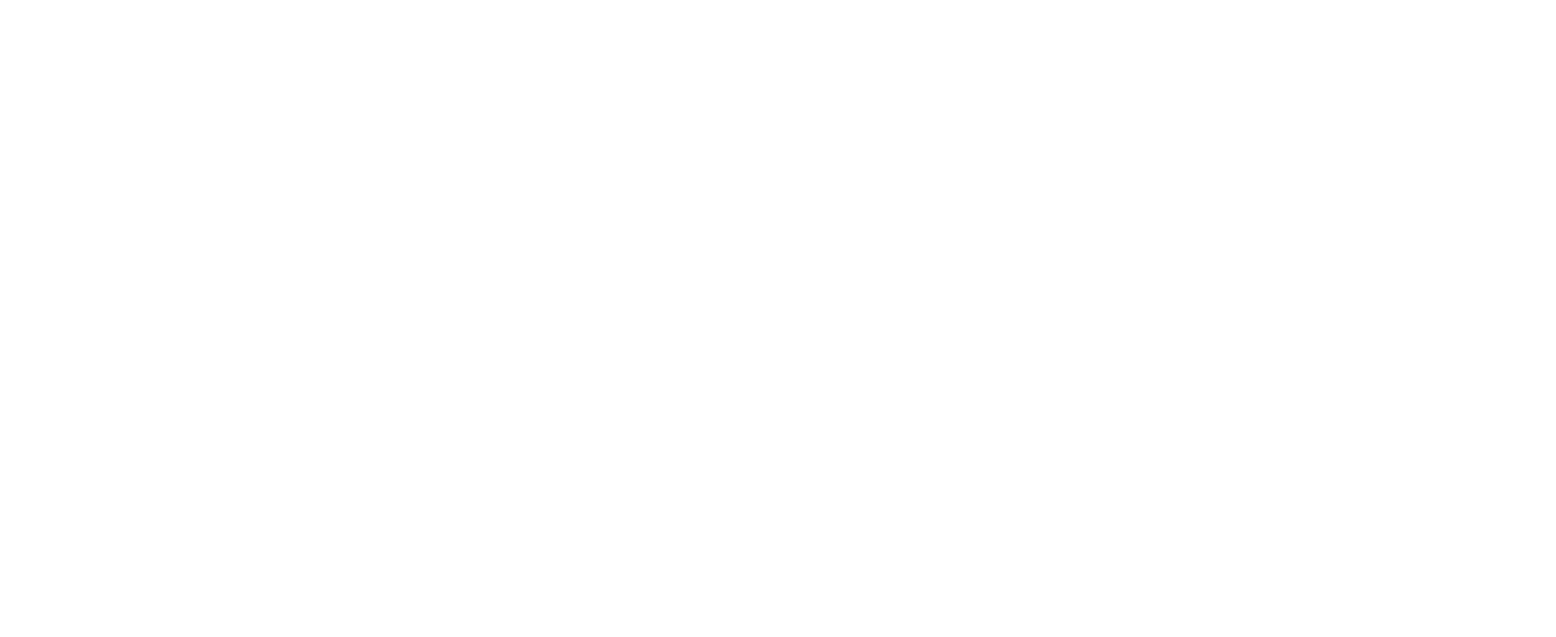
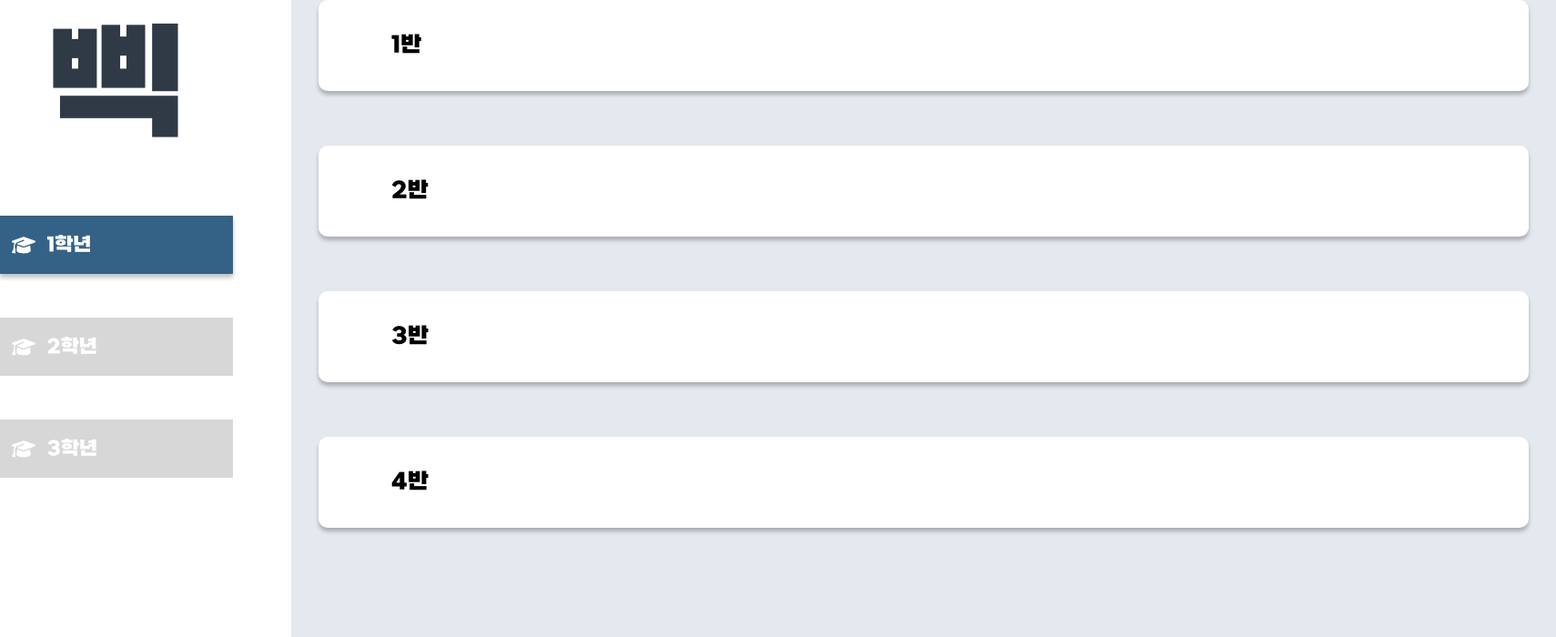
Before and after one commit to 8Bit-beep/BBEEP_Web, a React (Create React App) app: page /check-class/first-grade in a window 1280 px wide. Before the commit this address had no page. Shown: the top 700 px of the page at 91% size, 1710 px wide, since content can reach past the window. Built offline with nearby package versions, Linux system fonts and the light colour scheme.

Commit message:
Components Slice

```diff
--- a/src/App.js
+++ b/src/App.js
@@ -1,18 +1,15 @@
-import './App.css';
+import "./App.css";
 import { BrowserRouter, Routes, Route } from "react-router-dom";
-import Main from "./Components/Main/Main";
 import Login from "./Components/Login/Login";
-// import side from "./Components/side/side";
-
+import CheckClass from "./Components/CheckClass/CheckClass";
 
 function App() {
   return (
     <BrowserRouter>
       <div className="App">
         <Routes>
-          <Route path="/" element={<Main />} />
-            <Route path="/Login" element={<Login />} />
-
+          <Route path="/" element={<Login />} />
+          <Route path="/check-class/first-grade" element={<CheckClass />} />
         </Routes>
       </div>
     </BrowserRouter>
--- a/src/Components/Main/Main.css
+++ b/src/Components/CheckClass/CheckClass.css
@@ -1,8 +1,8 @@
-.MainWrapper {
+.ClassCheckWrapper {
   display: flex;
 }
 
-.Main {
+.Category {
   display: flex;
   position: absolute;
   left: 320px;
@@ -12,7 +12,7 @@
   flex-direction: column;
   background: #e4e8ef;
 }
-.Main > div {
+.Category > div {
   display: flex;
   height: 100px;
   border-radius: 10px;
@@ -54,7 +54,7 @@
   margin-top: 25px;
 }
 
-.SelectedRoom {
+.Class {
   color: #004ba4;
   font-family: "SBAggroB";
   font-size: 1.5rem;
--- /dev/null
+++ b/src/Components/CheckClass/CheckClass.jsx
@@ -0,0 +1,31 @@
+import React, { useState } from "react";
+import "./CheckClass.css";
+import Side from "../Side/FirstGrade";
+import { useNavigate } from "react-router-dom";
+const CheckClass = () => {
+  const navigate = useNavigate();
+
+  const onClickCheckRoom = () => {
+    navigate("/check-room");
+  };
+
+  return (
+    <div className="ClassCheckWrapper">
+      <Side />
+      <div className="HeaderBar">
+        <span onClick={onClickCheckRoom} className="Room">
+          실 조회하기
+        </span>
+        <span className="Class">학반 조회하기</span>
+      </div>
+      <div className="Category">
+        <div>1반</div>
+        <div>2반</div>
+        <div>3반</div>
+        <div>4반</div>
+      </div>
+    </div>
+  );
+};
+
+export default CheckClass;
--- a/src/Components/Main/Main.jsx
+++ /dev/null
@@ -1,48 +0,0 @@
-import React, { useState } from "react";
-import "./Main.css";
-import Side from "../Side/side";
-import { useNavigate } from "react-router-dom";
-const Bbeep = () => {
-  const [isSelectedRoom, setIsSelectedRoom] = useState("");
-  const navigate = useNavigate();
-
-  const HandleSearchRoom = (room) => {
-    setIsSelectedRoom((prevRoom) => (prevRoom === room ? null : room));
-
-    switch (room) {
-      case "실 조회하기":
-        navigate("check-room");
-        break;
-      case "학반 조회하기":
-        navigate("check-class");
-    }
-  };
-
-  return (
-    <div className="MainWrapper">
-      <Side />
-      <div className="HeaderBar">
-        <span
-          onClick={() => HandleSearchRoom("실 조회하기")}
-          className={isSelectedRoom === "실 조회하기" ? "SelectedRoom" : "Room"}
-        >
-          실 조회하기
-        </span>
-        <span
-          onClick={() => HandleSearchRoom("학반 조회하기")}
-          className={isSelectedRoom === "학반 조회하기" ? "SelectedRoom" : "Room"}
-        >
-          학반 조회하기
-        </span>
-      </div>
-      <div className="Main">
-        <div>1반</div>
-        <div>2반</div>
-        <div>3반</div>
-        <div>4반</div>
-      </div>
-    </div>
-  );
-};
-
-export default Bbeep;
--- /dev/null
+++ b/src/Components/Side/FirstGrade.jsx
@@ -0,0 +1,49 @@
+import React, { useState } from "react";
+import "../../style/Side.style/Side.css";
+import { FontAwesomeIcon } from "@fortawesome/react-fontawesome";
+import { faGraduationCap } from "@fortawesome/free-solid-svg-icons";
+import { useNavigate } from "react-router-dom";
+const Side = () => {
+  const [clickedCategory, setIsClickedCategory] = useState(null);
+
+  const navigate = useNavigate();
+
+  const onClickGradeCategory = (grade) => {
+    setIsClickedCategory((prevGrade) => (prevGrade === grade ? null : grade));
+
+    switch (grade) {
+      case "2학년":
+        navigate("/check-class/second-grade");
+        break;
+      case "3학년":
+        navigate("/check-class/third-grade");
+    }
+  };
+  return (
+    <div>
+      <div className="SideBarWrap">
+        <h1>삑</h1>
+        <div className="Selected1">
+          <FontAwesomeIcon icon={faGraduationCap} color="white" className="icon" />
+          <span>1학년</span>
+        </div>
+        <div
+          className={clickedCategory === "2학년" ? "Selected2" : "Grade"}
+          onClick={() => onClickGradeCategory("2학년")}
+        >
+          <FontAwesomeIcon icon={faGraduationCap} color="white" className="icon" />
+          <span>2학년</span>
+        </div>
+        <div
+          className={clickedCategory === "3학년" ? "Selected3" : "Grade"}
+          onClick={() => onClickGradeCategory("3학년")}
+        >
+          <FontAwesomeIcon icon={faGraduationCap} color="white" className="icon" />
+          <span>3학년</span>
+        </div>
+      </div>
+    </div>
+  );
+};
+
+export default Side;
--- a/src/Components/side/side.jsx
+++ /dev/null
@@ -1,27 +0,0 @@
-import React from "react";
-import "../../style/Side.style/Side.css";
-import { FontAwesomeIcon } from "@fortawesome/react-fontawesome";
-import { faGraduationCap } from "@fortawesome/free-solid-svg-icons";
-const Side = () => {
-  return (
-    <div>
-      <div className="SideBarWrap">
-        <h1>삑</h1>
-        <div className="Grade1">
-          <FontAwesomeIcon icon={faGraduationCap} color="white" className="icon" />
-          <span>1학년</span>
-        </div>
-        <div className="Grade2">
-          <FontAwesomeIcon icon={faGraduationCap} color="white" className="icon" />
-          <span>2학년</span>
-        </div>
-        <div className="Grade3">
-          <FontAwesomeIcon icon={faGraduationCap} color="white" className="icon" />
-          <span>3학년</span>
-        </div>
-      </div>
-    </div>
-  );
-};
-
-export default Side;
--- a/src/style/Side.style/Side.css
+++ b/src/style/Side.style/Side.css
@@ -9,33 +9,40 @@
   flex-direction: column;
 }
 
-.SideBarWrap div {
+.SideBarWrap > .Grade {
   width: 20vw;
   height: 8vh;
 
   margin-top: 6vh;
 
   display: flex;
+  justify-content: flex-start;
   align-items: center;
   align-self: center;
 
   font-family: "SBAggroB";
   font-size: 1.3rem;
   color: #fff;
+
+  background-color: #d7d7d7;
 }
 
-.Grade1 {
+.Selected1 {
+  width: 20vw;
+  height: 8vh;
+
+  margin-top: 6vh;
+
+  display: flex;
+  justify-content: flex-start;
+  align-items: center;
+  align-self: center;
+
+  font-family: "SBAggroB";
+  font-size: 1.3rem;
+  color: #fff;
   background: #346287;
-  box-shadow: 0px 4px 5px 0px rgba(0, 0, 0, 0.25);
-}
 
-.Grade2 {
-  background: #3cb0b8;
-  box-shadow: 0px 4px 5px 0px rgba(0, 0, 0, 0.25);
-}
-
-.Grade3 {
-  background: #303a46;
   box-shadow: 0px 4px 5px 0px rgba(0, 0, 0, 0.25);
 }
 
```
Also changed, not shown: src/Components/Side/SecondGrade.jsx (added, +40 -0 lines).
